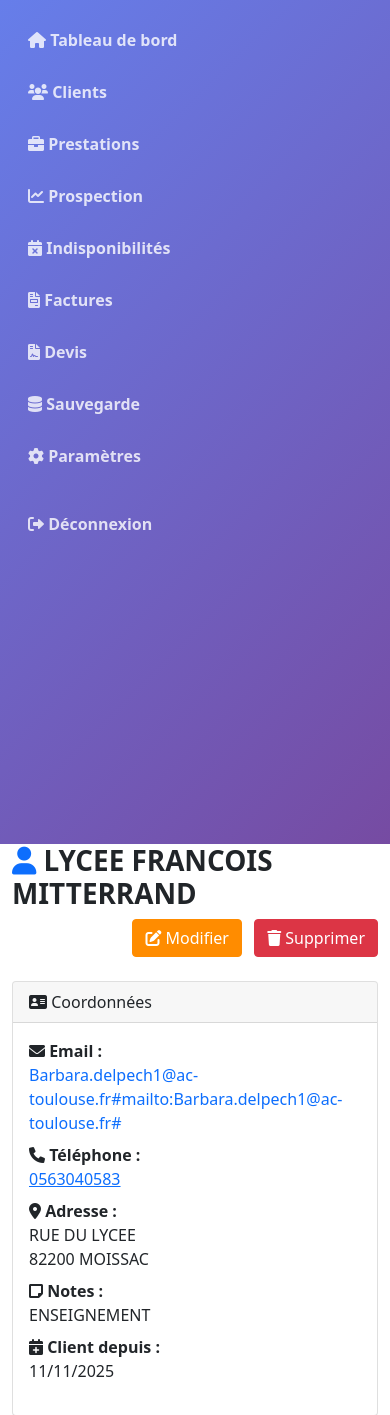
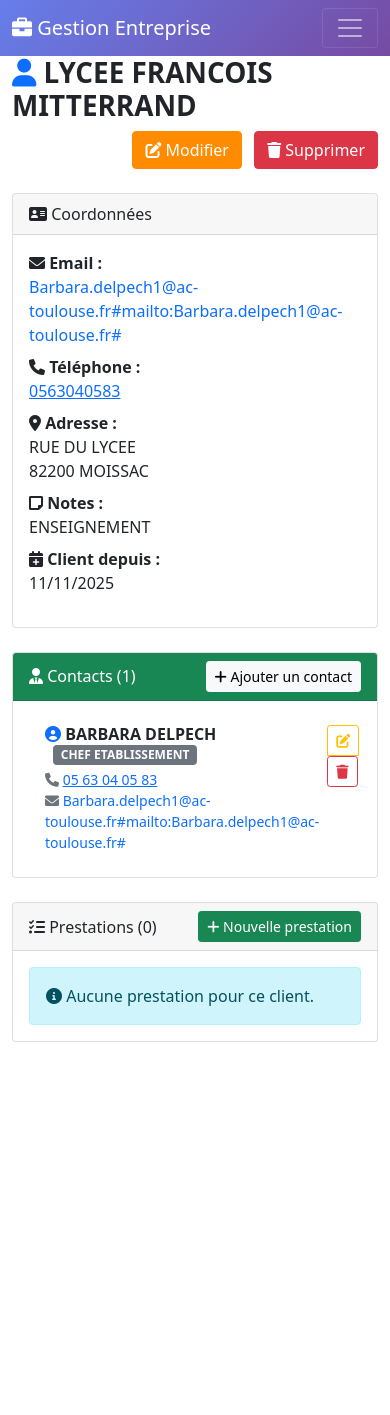
Before and after one commit to mboyer3215-debug/gestion_ets, a Flask app: page /client/1 in a window 390 px wide. Shown: the top 1415 px of the page. After the commit the page ends 1042 px from the top, so only its background shows below. Run offline with Flask 3, Linux system fonts and the light colour scheme; a user stored in the database is signed in.

Commit message:
Update base.html

```diff
--- a/templates/base.html
+++ b/templates/base.html
@@ -5,9 +5,7 @@
     <meta name="viewport" content="width=device-width, initial-scale=1.0">
     <title>{% block title %}Gestion Entreprise{% endblock %}</title>
 
-    <!-- Bootstrap CSS -->
     <link href="https://cdn.jsdelivr.net/npm/bootstrap@5.1.3/dist/css/bootstrap.min.css" rel="stylesheet">
-    <!-- Font Awesome -->
     <link rel="stylesheet" href="https://cdnjs.cloudflare.com/ajax/libs/font-awesome/6.0.0/css/all.min.css">
 
     <style>
@@ -21,7 +19,7 @@
             margin-bottom: 0.25rem;
             border-radius: 0.375rem;
             transition: all 0.3s;
-            font-weight: bold;  /* NOUVEAU */
+            font-weight: bold;
         }
         .sidebar .nav-link:hover {
             background-color: rgba(255,255,255,0.1);
@@ -31,15 +29,40 @@
             background-color: rgba(255,255,255,0.2);
             color: white;
         }
+
+        /* Mobile : cacher sidebar par défaut */
+        @media (max-width: 767px) {
+            .sidebar {
+                position: fixed;
+                top: 56px;
+                left: -100%;
+                width: 250px;
+                z-index: 1000;
+                transition: left 0.3s;
+            }
+            .sidebar.show {
+                left: 0;
+            }
+        }
     </style>
 
     {% block extra_css %}{% endblock %}
 </head>
 <body>
+    <!-- Header mobile avec burger -->
+    <nav class="navbar navbar-dark d-md-none" style="background: linear-gradient(135deg, #667eea 0%, #764ba2 100%);">
+        <div class="container-fluid">
+            <span class="navbar-brand"><i class="fas fa-briefcase"></i> Gestion Entreprise</span>
+            <button class="navbar-toggler" type="button" onclick="toggleSidebar()">
+                <span class="navbar-toggler-icon"></span>
+            </button>
+        </div>
+    </nav>
+
     <div class="container-fluid">
         <div class="row">
-            <!-- Navigation sidebar -->
-            <nav class="col-md-2 d-md-block sidebar">
+            <!-- Sidebar -->
+            <nav class="col-md-2 d-md-block sidebar" id="sidebarMenu">
                 <div class="position-sticky pt-3">
                     <ul class="nav flex-column">
                         <li class="nav-item">
@@ -114,8 +137,12 @@
         </div>
     </div>
 
-    <!-- Bootstrap JS -->
     <script src="https://cdn.jsdelivr.net/npm/bootstrap@5.1.3/dist/js/bootstrap.bundle.min.js"></script>
+    <script>
+        function toggleSidebar() {
+            document.getElementById('sidebarMenu').classList.toggle('show');
+        }
+    </script>
     {% block extra_js %}{% endblock %}
 </body>
 </html>
```
